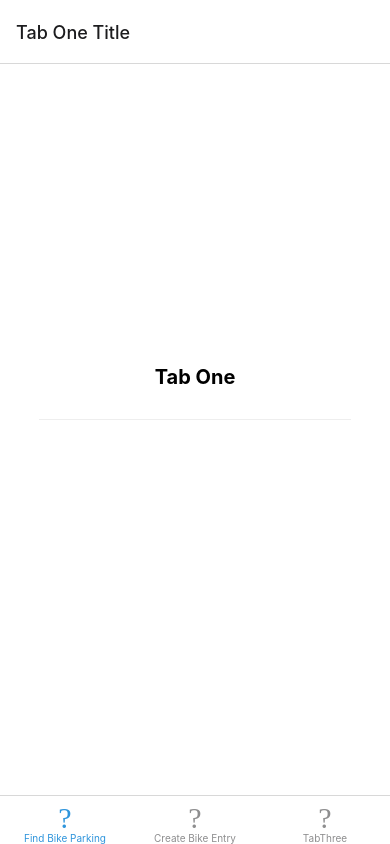
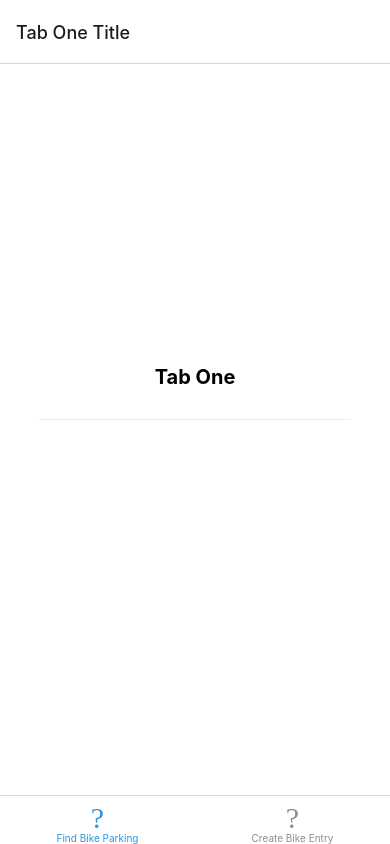
Before and after one commit to jy229319791/UNSC, a React Native app: screen /Root in a window 390 px wide. Built offline with nearby package versions, Linux system fonts and the light colour scheme; what expo-linking would draw is missing.

Commit message:
remove third page

```diff
--- a/navigation/BottomTabNavigator.js
+++ b/navigation/BottomTabNavigator.js
@@ -40,16 +40,7 @@ export default function BottomTabNavigator() {
           ),
         }}
       />
-      <BottomTab.Screen
-        name="TabThree"
-        component={TabThreeNavigator}
-        options={{
-          headerShown: false,
-          tabBarIcon: ({ color }) => (
-            <TabBarIcon name="ios-code" color={color} />
-          ),
-        }}
-      />
+
     </BottomTab.Navigator>
   );
 }
```
